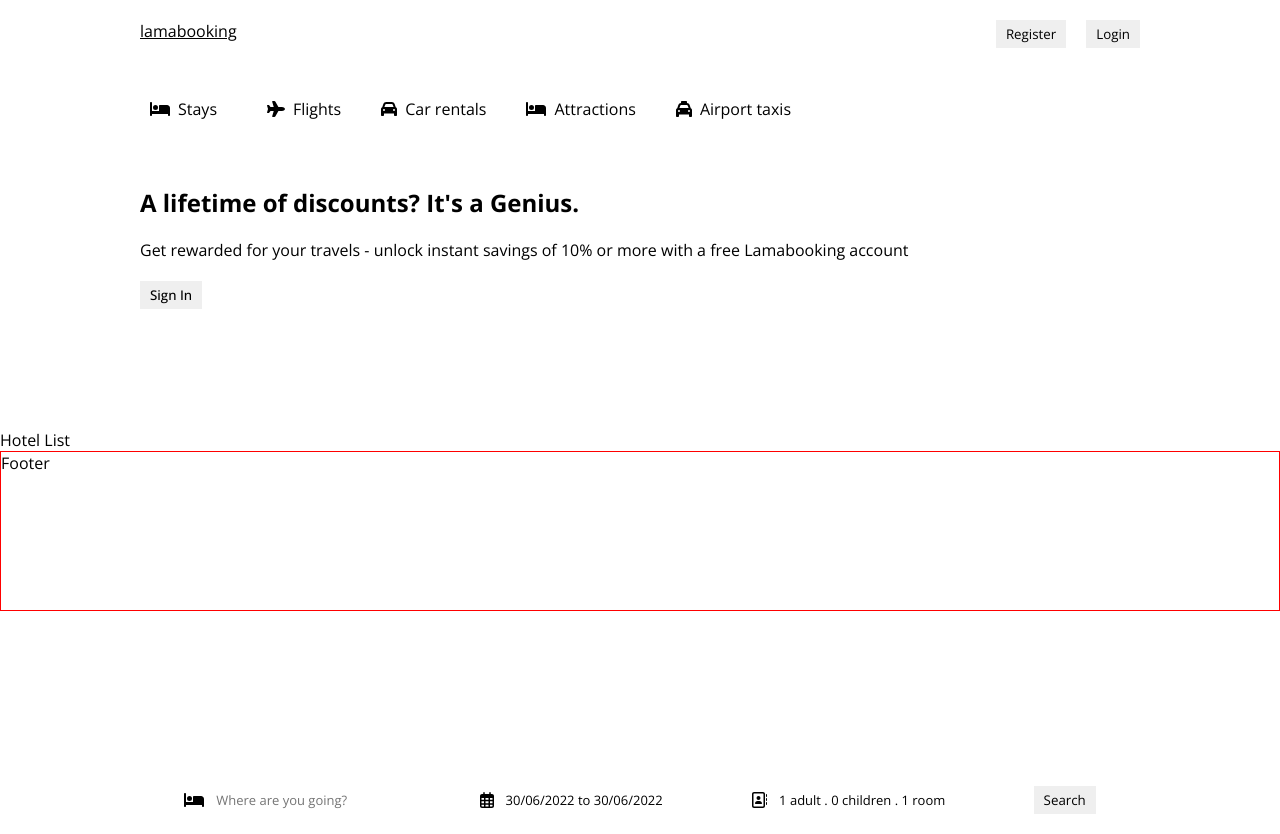
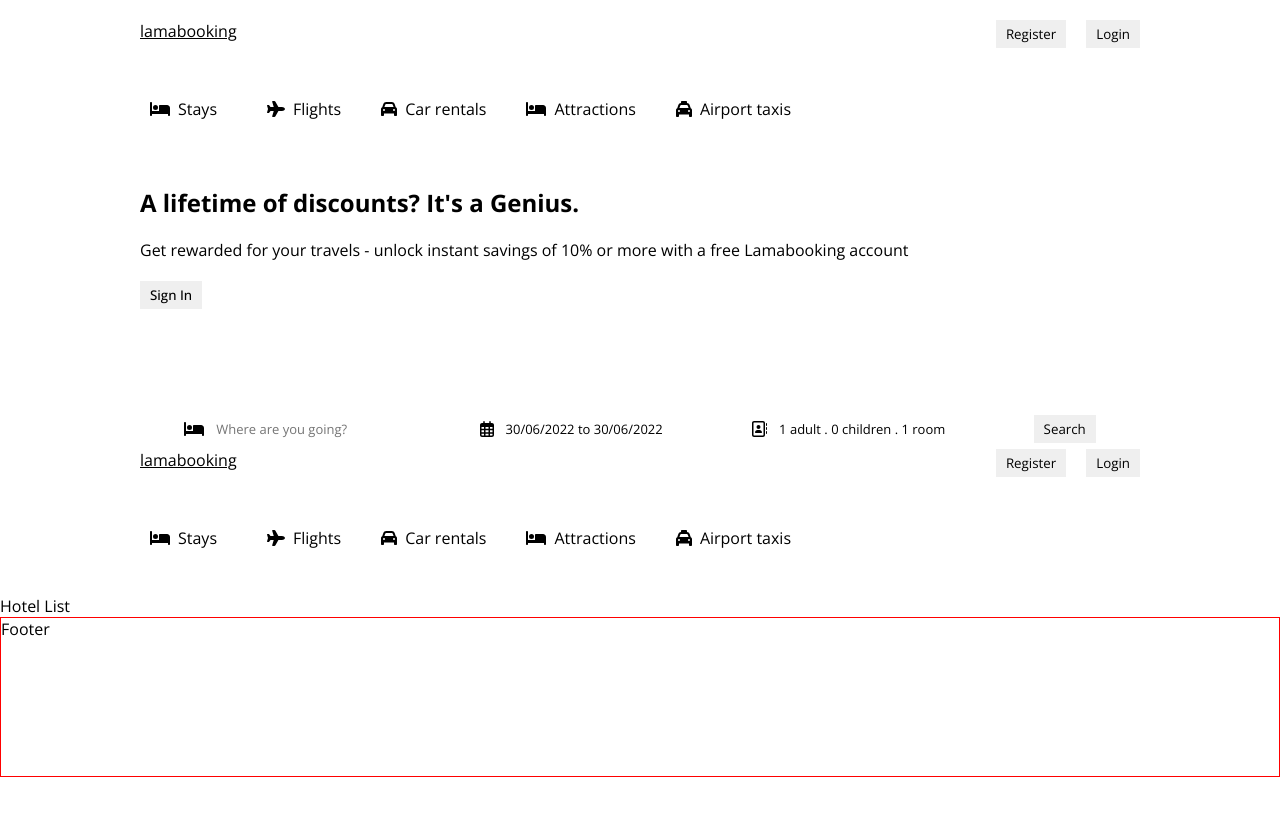
Before and after one commit to aoliadi/booking, a React (Create React App) app: page /hotels in a window 1280 px wide. After the commit the page ends 800 px from the top, so only its background shows below. Built offline with nearby package versions, Linux system fonts and the light colour scheme.

Commit message:
added reset btn and logic for options; conditional rendering for header for different pages

```diff
--- a/src/components/Header/Header.js
+++ b/src/components/Header/Header.js
@@ -18,7 +18,7 @@ import "react-date-range/dist/styles.css";
 import "react-date-range/dist/theme/default.css";
 import { format } from "date-fns";
 
-function Header() {
+function Header({ type }) {
   const [showCalendar, setShowCalendar] = useState(false);
   const [showOptions, setShowOptions] = useState(false);
   const [options, setOptions] = useState({
@@ -59,8 +59,20 @@ function Header() {
     }
   };
 
+  const handleReset = () => {
+    setOptions({
+      adult: 1,
+      children: 0,
+      room: 1,
+    });
+  };
+
   return (
-    <header className={header.container}>
+    <header
+      className={
+        type == "hotels" ? header.container_list_mode : header.container
+      }
+    >
       <ul className={header.list__container}>
         <li className={`${header.list__item} ${header.active}`}>
           <FontAwesomeIcon icon={faBed} />
@@ -83,13 +95,15 @@ function Header() {
           <span className="">Airport taxis</span>
         </li>
       </ul>
+      {type == "hotels" || (
+        <>
           <article className={header.heading}>
             <h1 className={header.title}>
               A lifetime of discounts? It's a Genius.
             </h1>
             <p className={header.desc}>
-          Get rewarded for your travels - unlock instant savings of 10% or more
-          with a free Lamabooking account
+              Get rewarded for your travels - unlock instant savings of 10% or
+              more with a free Lamabooking account
             </p>
             <button className={header.btn}>sign in</button>
           </article>
@@ -171,7 +185,9 @@ function Header() {
                       <div className="">
                         <button
                           disabled={options.children <= 0}
-                      onClick={() => handleOptionBtn("children", "decrement")}
+                          onClick={() =>
+                            handleOptionBtn("children", "decrement")
+                          }
                           className={search.option_counter_btn}
                         >
                           -
@@ -181,7 +197,9 @@ function Header() {
                         </span>
                         <button
                           disabled={options.children === 10}
-                      onClick={() => handleOptionBtn("children", "increment")}
+                          onClick={() =>
+                            handleOptionBtn("children", "increment")
+                          }
                           className={search.option_counter_btn}
                         >
                           +
@@ -210,6 +228,17 @@ function Header() {
                         </button>
                       </div>
                     </li>
+                    <li className={search.option}>
+                      <span className={search.option_label}></span>
+                      <div className="">
+                        <button
+                          onClick={() => handleReset()}
+                          className={search.option_reset_btn}
+                        >
+                          Reset
+                        </button>
+                      </div>
+                    </li>
                   </ul>
                 )}
               </li>
@@ -218,6 +247,8 @@ function Header() {
               </li>
             </ul>
           </section>
+        </>
+      )}
     </header>
   );
 }
--- a/src/components/Header/header.module.css
+++ b/src/components/Header/header.module.css
@@ -1,26 +1,24 @@
-@value primary, secondary, btn2 from "../../colors.module.css";
+@value primary, secondary, blue2 from "../../colors.module.css";
 
 .container {
   composes: flex from "../../general.module.css";
   flex-flow: column wrap;
   background-color: primary;
   color: secondary;
-  /* padding-top: 20px; */
   padding-bottom: 100px;
+  position: relative;
+}
+
+.container_list_mode {
+  composes: container;
+  padding-bottom: 0px;
 }
 
 .list__container {
   composes: container flex from "../../general.module.css";
   flex-flow: row wrap;
-  /* border: 1px solid #000; */
   margin-bottom: 1rem;
   gap: 2.5rem;
-}
-
-@media (max-width: 700px) {
-  .list__container {
-    /* border: 1px solid white; */
-  }
 }
 
 .list__item {
@@ -38,7 +36,6 @@
 }
 
 .heading {
-  /* border: 1px solid #000; */
   composes: container from "../../general.module.css";
 }
 
@@ -49,7 +46,7 @@
 
 .btn {
   composes: btn from "../../general.module.css";
-  background-color: btn2;
+  background-color: blue2;
   color: secondary;
   font-weight: 500;
 }
--- a/src/components/Header/search.module.css
+++ b/src/components/Header/search.module.css
@@ -7,9 +7,6 @@
   background-color: secondary;
   border: 3px solid col1;
   border-radius: 5px;
-  /* height: 30px; */
-  /* align-items: center; */
-  /* justify-content: space-between; */
   position: absolute;
   bottom: 0;
   left: 50%;
@@ -19,13 +16,10 @@
 .list__container {
   composes: flex from "../../general.module.css";
   width: 100%;
-  /* border: 1px solid #000; */
-  /* padding: 10px 0px; */
   justify-content: space-around;
 }
 
 .item {
-  /* border: 1px solid #000; */
   composes: flex from "../../general.module.css";
   align-items: center;
   gap: 0.75rem;
@@ -33,7 +27,6 @@
 
 .icon {
   color: col2;
-  /* border: 1px solid #000; */
 }
 
 .text,
@@ -50,17 +43,14 @@ input::placeholder {
 }
 
 .date_selector {
-  /* border: 1px solid #000; */
   position: absolute;
   top: 70px;
   margin-top: 0.05rem;
-  /* bottom: -50%; */
 }
 
 .options__container {
   background-color: secondary;
   color: gray;
-  /* border-radius: 5px; */
   position: absolute;
   top: 70px;
   font-size: 13px;
@@ -72,13 +62,8 @@ input::placeholder {
   composes: flex from "../../general.module.css";
   align-items: center;
   justify-content: space-between;
-  /* gap: 2rem; */
   width: 200px;
   margin: 0.25rem;
-}
-
-.option > div {
-  /* border: 1px solid #000; */
 }
 
 .option_label {
@@ -100,3 +85,9 @@ input::placeholder {
   border: none;
   cursor: not-allowed;
 }
+
+.option_reset_btn {
+  padding: 0.35rem 1.25rem;
+  margin-top: 1rem;
+  border: 1px solid #3d91ff;
+}
--- a/src/pages/home/Home.js
+++ b/src/pages/home/Home.js
@@ -1,5 +1,13 @@
+import Header from "../../components/Header/Header";
+import Navbar from "../../components/Navbar/Navbar";
+
 const Home = () => {
-  return <div>Homepage</div>;
+  return (
+    <div className="">
+      <Navbar />
+      <Header />
+    </div>
+  );
 };
 
 export default Home;
--- a/src/pages/hotels/Hotel.js
+++ b/src/pages/hotels/Hotel.js
@@ -1,7 +1,14 @@
-import React from "react";
+import Header from "../../components/Header/Header";
+import Navbar from "../../components/Navbar/Navbar";
 
 const Hotel = () => {
-  return <div>Hotel List</div>;
+  return (
+    <div className="">
+      <Navbar />
+      <Header type="hotels" />
+      <div>Hotel List</div>
+    </div>
+  );
 };
 
 export default Hotel;
```
Lines whose indentation alone changed are shown as unchanged.
